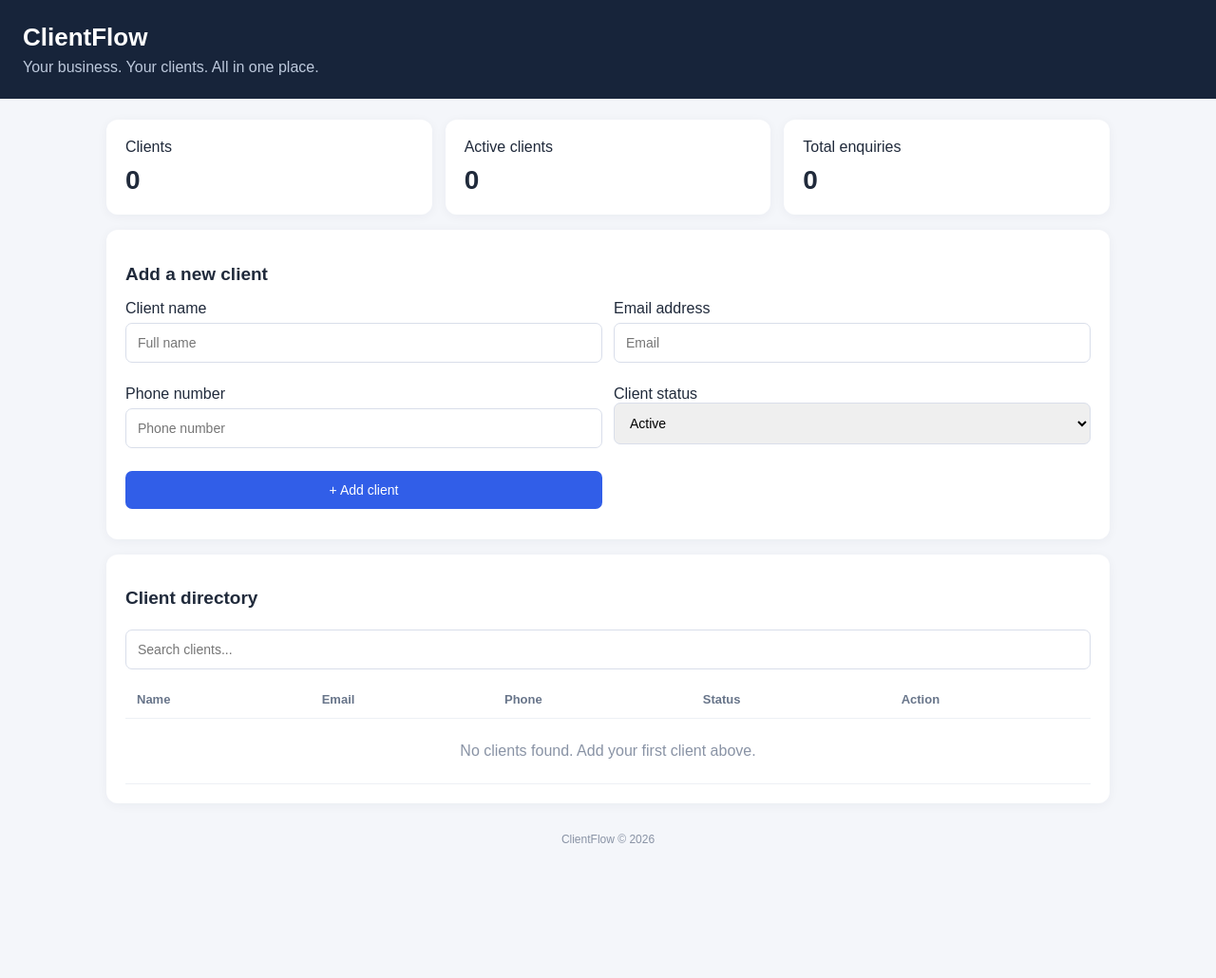
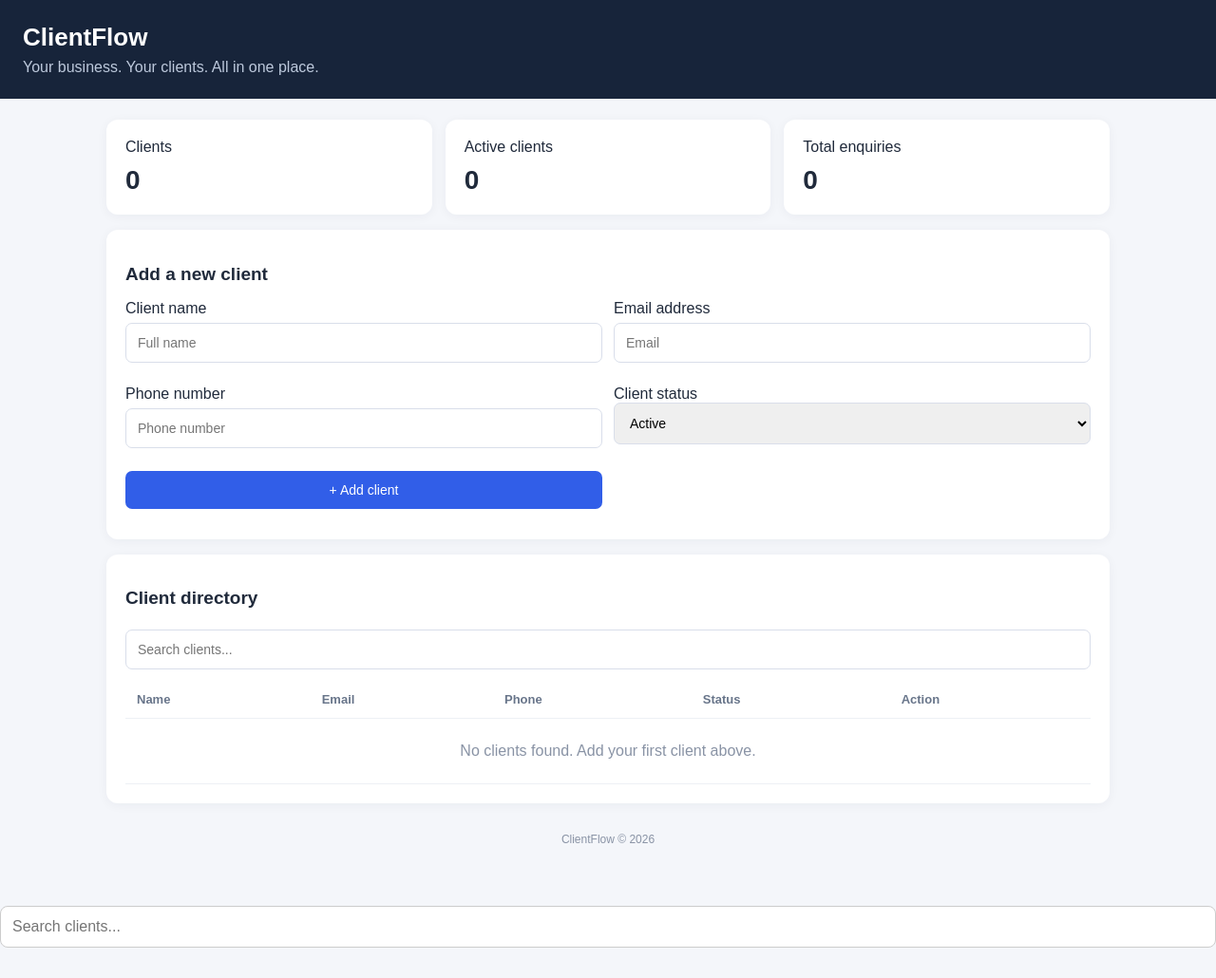
Before and after one commit to rickstar40/clientflow, a website: page index.html in a window 1280 px wide. Shown: the whole page at 95% size. Before the commit the page ends 928 px from the top, so only its background shows below. Drawn offline with Linux system fonts and the light colour scheme.

Commit message:
Implement client search functionality
Added a search input for filtering clients in the client table.

```diff
--- a/index.html
+++ b/index.html
@@ -677,7 +677,41 @@ document.getElementById("clientForm")
 render();
 
 </script>
+<div style="margin:20px 0;">
 
+  <input
+
+    type="search"
+
+    id="clientSearch"
+
+    placeholder="Search clients..."
+
+    oninput="searchClients()"
+
+    style="width:100%;padding:12px;border:1px solid #ccc;border-radius:8px;font-size:16px;"
+
+  >
+
+</div>
+
+<script>
+
+function searchClients() {
+
+  const search = document.getElementById("clientSearch").value.toLowerCase();
+
+  const rows = document.querySelectorAll("#clientTable tbody tr");
+
+  rows.forEach(row => {
+
+    row.style.display = row.innerText.toLowerCase().includes(search) ? "" : "none";
+
+  });
+
+}
+
+</script>
 </body>
 
 </html>
```
